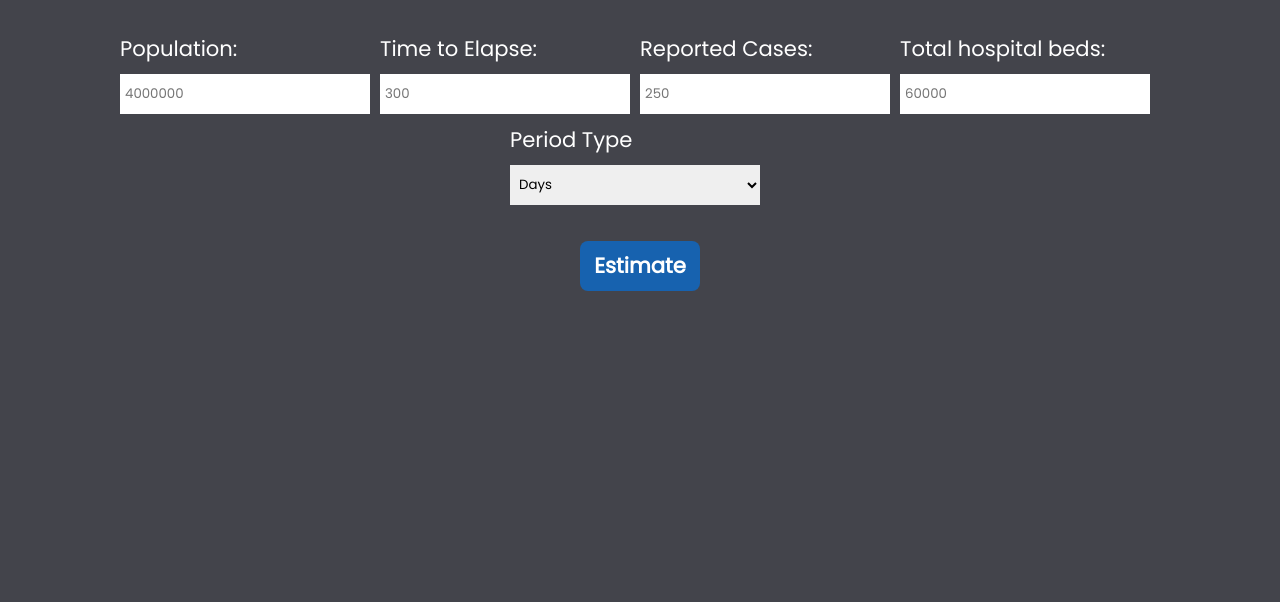
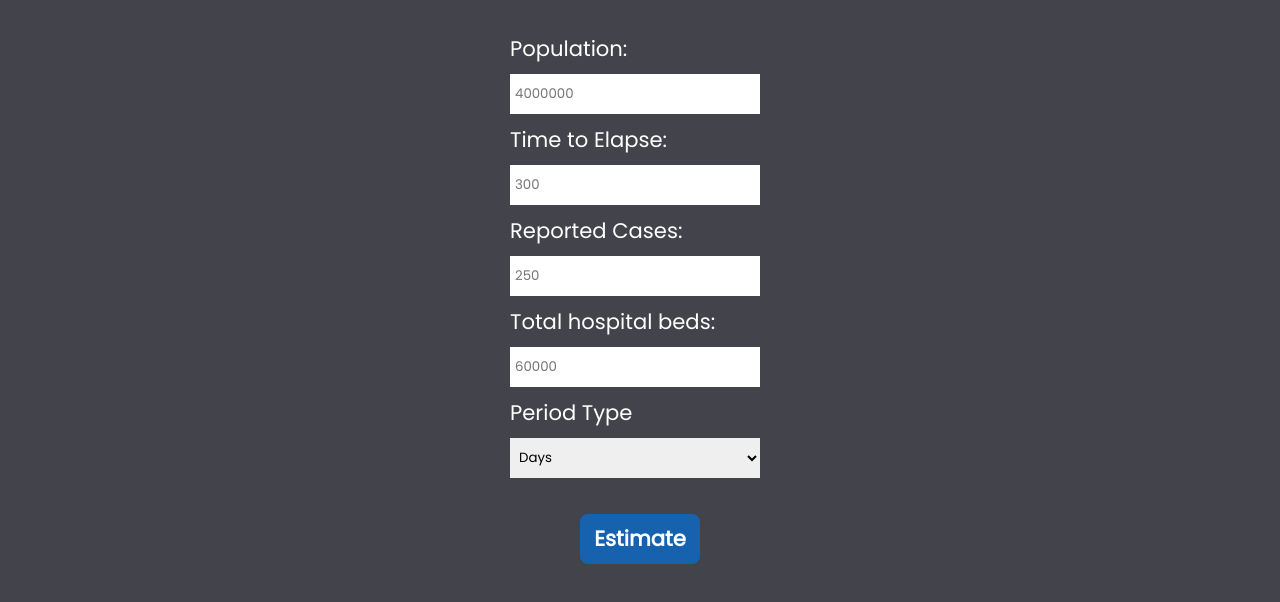
Before and after one commit to duncansirikwa/my-covid-19-estimator, a website with bundled scripts: page src/index.html in a window 1280 px wide. Shown: the part 116-718 px from the top of the page. Built offline with nearby package versions, Linux system fonts and the light colour scheme.

Commit message:
Update style.css

```diff
--- a/src/style.css
+++ b/src/style.css
@@ -52,7 +52,7 @@ header, .form-container, .estimated-result, footer {
 }
 
 .input-container {
-    display: flex;
+    vertical-align: middle;
     flex-wrap: wrap;
     justify-content: center;
 }
```
